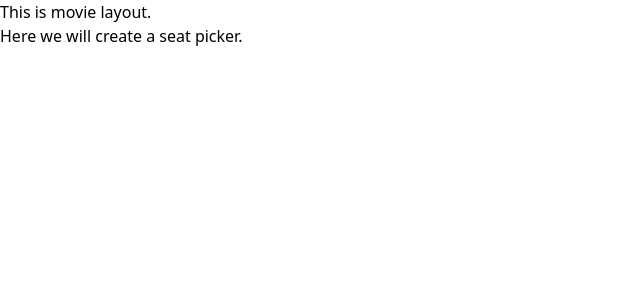
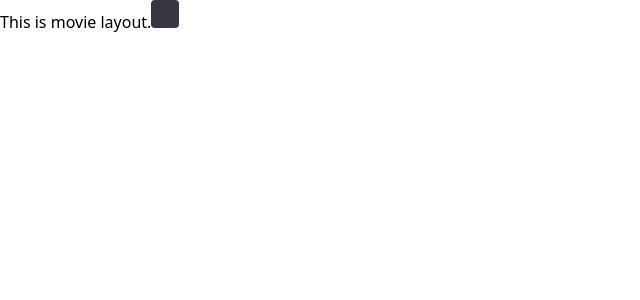
Before and after one commit to pswu11/camp10-midterm, a React (Vite) app: page /movies/1/select-seat in a window 1280 px wide. Shown: the top 300 px of the page, without its empty margins (0-640 px from the left). Built offline with nearby package versions, Linux system fonts and the light colour scheme.

Commit message:
passed seatid, and changed props to boolean

```diff
--- a/src/components/Seat.tsx
+++ b/src/components/Seat.tsx
@@ -1,26 +1,24 @@
-import { cn } from "../lib/utils"
-import React from "react"
+import { cn } from '../lib/utils';
+import React from 'react';
+
+//http://localhost:5173/movies/1/select-seat
 
 type SeatProps = {
-    variant?: "free"|"selected",
-    disabled?: boolean
-} & React.DetailedHTMLProps<React.ButtonHTMLAttributes<HTMLButtonElement>, HTMLButtonElement>
+  seatid: number;
+  isSelected?: boolean;
+  isReserved?: boolean;
+} & React.ButtonHTMLAttributes<HTMLButtonElement>;
 
-function Seat({variant = "free", disabled = false, ...props} : SeatProps) {
-    const disabledStyle = disabled ? "bg-white" : ""
-    const styles : Record<typeof variant, string>={
-        free : "bg-dark",
-        selected : "bg-yellow",
-    }
-    return (
-        <button className= {cn
-            ("w-7 h-7 rounded",
-            styles[variant],
-            disabledStyle)
-        } {...props} >
-
-        </button>
-    )
+function Seat({ seatid, isSelected, isReserved = false, ...props }: SeatProps) {
+  return (
+    <button
+      className={cn(
+        'w-7 h-7 rounded',
+        isReserved ? 'bg-white' : isSelected ? 'bg-yellow' : 'bg-dark-light'
+      )}
+      {...props}
+    />
+  );
 }
 
-export default Seat
+export default Seat;
--- a/src/pages/SelectSeat.tsx
+++ b/src/pages/SelectSeat.tsx
@@ -1,6 +1,21 @@
 // import {useLoaderData} from "react-router-dom"
 // probably going to need this
 
+import { useState } from 'react';
+import Seat from '../components/Seat';
+
 export function SelectSeat() {
-  return <p>Here we will create a seat picker.</p>;
+  const [isSelected, setIsSelected] = useState(false);
+  const handleSeatClick = (seatId: number) => {
+    setIsSelected(!isSelected);
+    //remove this when you understand the logic
+    console.log(seatId);
+  };
+  return (
+    <Seat
+      seatid={1}
+      onClick={() => handleSeatClick(1)}
+      isSelected={isSelected}
+    />
+  );
 }
```
Also changed, not shown: src/main.tsx (+6 -5 lines).
